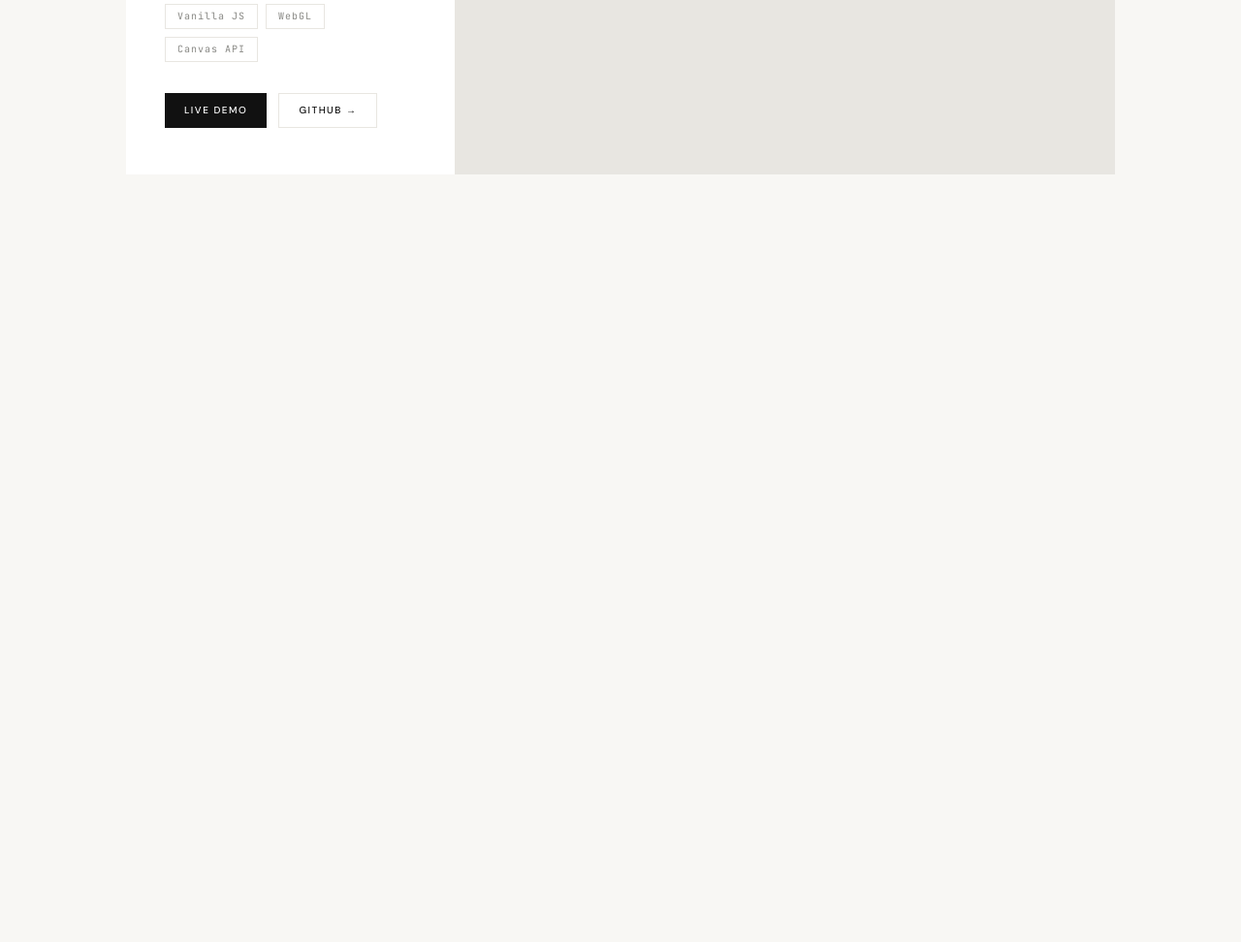
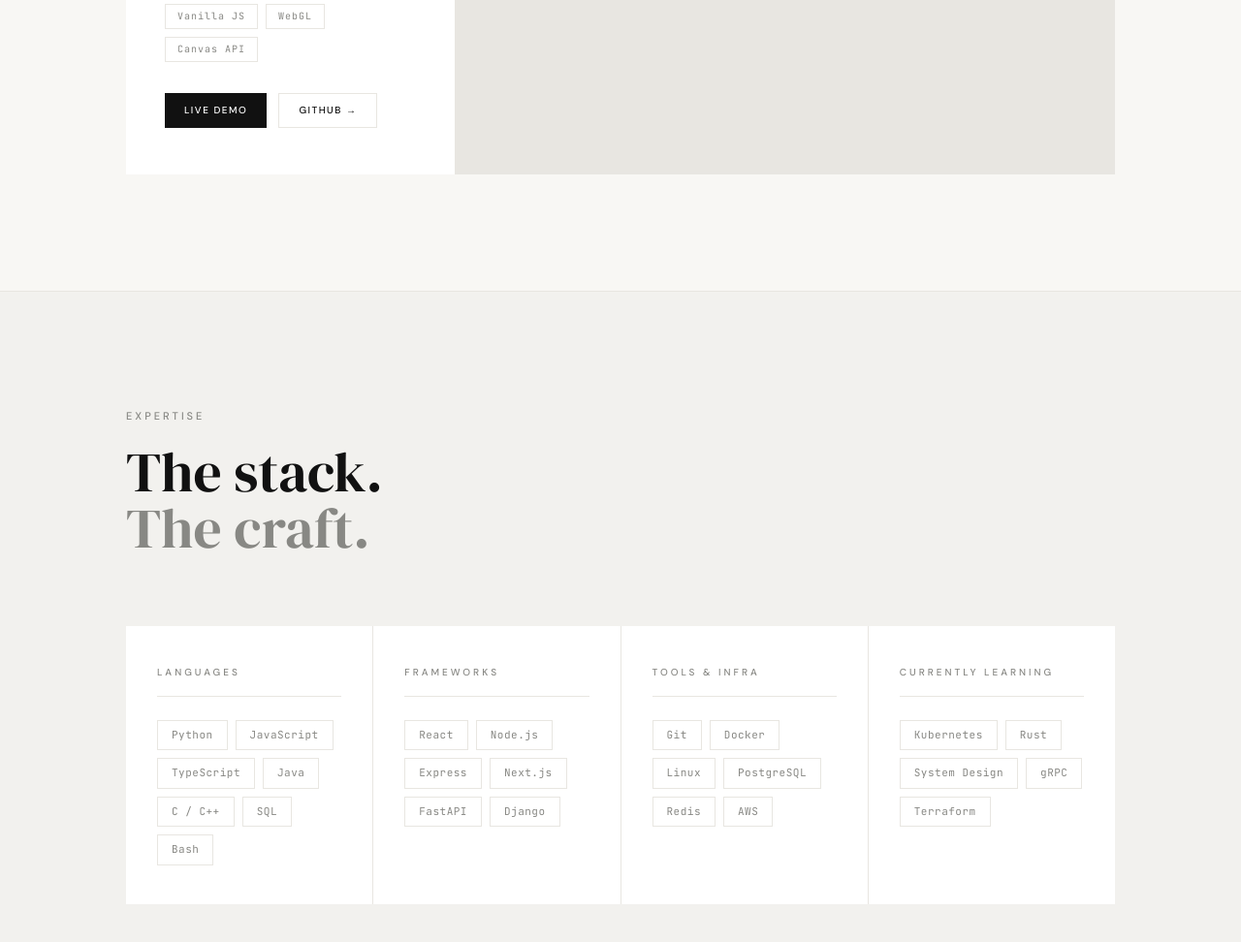
Before and after one commit to SharonShaji3/my-portfolio_custom, a plain HTML site: page index.html in a window 1280 px wide. Shown: the part 2406-3378 px from the top of the page at 97% size. Before the commit the page ends 2706 px from the top, so only its background shows below. Drawn offline with Linux system fonts and the light colour scheme.

Commit message:
added skills section with staggered pill animation

```diff
--- a/index.html
+++ b/index.html
@@ -292,5 +292,75 @@
   </div>
 </section>
 
+<!-- DIVIDER -->
+<div class="divider"></div>
+
+<!-- SKILLS -->
+<section id="skills" class="skills-section">
+  <div class="container">
+
+    <div class="skills-intro">
+      <p class="section-label reveal">Expertise</p>
+      <h2 class="skills-heading reveal reveal-d1">
+        The stack.<br />
+        <span class="dim">The craft.</span>
+      </h2>
+    </div>
+
+    <div class="skills-grid">
+
+      <!-- ✏ REPLACE: with your actual skills -->
+      <div class="skill-group" data-group="Languages">
+        <h3 class="skill-group-title">Languages</h3>
+        <div class="skill-tags">
+          <span class="skill-pill">Python</span>
+          <span class="skill-pill">JavaScript</span>
+          <span class="skill-pill">TypeScript</span>
+          <span class="skill-pill">Java</span>
+          <span class="skill-pill">C / C++</span>
+          <span class="skill-pill">SQL</span>
+          <span class="skill-pill">Bash</span>
+        </div>
+      </div>
+
+      <div class="skill-group" data-group="Frameworks">
+        <h3 class="skill-group-title">Frameworks</h3>
+        <div class="skill-tags">
+          <span class="skill-pill">React</span>
+          <span class="skill-pill">Node.js</span>
+          <span class="skill-pill">Express</span>
+          <span class="skill-pill">Next.js</span>
+          <span class="skill-pill">FastAPI</span>
+          <span class="skill-pill">Django</span>
+        </div>
+      </div>
+
+      <div class="skill-group" data-group="Tools">
+        <h3 class="skill-group-title">Tools &amp; Infra</h3>
+        <div class="skill-tags">
+          <span class="skill-pill">Git</span>
+          <span class="skill-pill">Docker</span>
+          <span class="skill-pill">Linux</span>
+          <span class="skill-pill">PostgreSQL</span>
+          <span class="skill-pill">Redis</span>
+          <span class="skill-pill">AWS</span>
+        </div>
+      </div>
+
+      <div class="skill-group" data-group="Learning">
+        <h3 class="skill-group-title">Currently Learning</h3>
+        <div class="skill-tags">
+          <span class="skill-pill">Kubernetes</span>
+          <span class="skill-pill">Rust</span>
+          <span class="skill-pill">System Design</span>
+          <span class="skill-pill">gRPC</span>
+          <span class="skill-pill">Terraform</span>
+        </div>
+      </div>
+
+    </div>
+  </div>
+</section>
+
 </body>
 </html>
--- a/script.js
+++ b/script.js
@@ -40,4 +40,24 @@ function initNavbar() {
 document.addEventListener('DOMContentLoaded', () => {
   initReveal();
   initNavbar();
+  initSkillPills();
+  /* ============================================================
+   SKILL PILLS — Staggered reveal
+============================================================ */
+function initSkillPills() {
+  const groups = document.querySelectorAll('.skill-group');
+
+  const observer = new IntersectionObserver((entries) => {
+    entries.forEach((entry) => {
+      if (!entry.isIntersecting) return;
+      const pills = entry.target.querySelectorAll('.skill-pill');
+      pills.forEach((pill, i) => {
+        setTimeout(() => pill.classList.add('visible'), i * 60);
+      });
+      observer.unobserve(entry.target);
+    });
+  }, { threshold: 0.2 });
+
+  groups.forEach((g) => observer.observe(g));
+}
 });
--- a/style.css
+++ b/style.css
@@ -454,3 +454,73 @@ section {
   transition: opacity 0.3s,
               transform 0.3s var(--ease-spring);
 }
+
+/* ============================================================
+   SKILLS
+============================================================ */
+.skills-section { background: var(--surface2); }
+
+.skills-intro { margin-bottom: 72px; }
+
+.skills-heading {
+  font-family: var(--font-display);
+  font-size: clamp(36px, 4.5vw, 60px);
+  font-weight: 400;
+  line-height: 1;
+}
+
+.skills-heading .dim { color: var(--muted); }
+
+.skills-grid {
+  display: grid;
+  grid-template-columns: repeat(4, 1fr);
+  gap: 1px;
+  background: var(--border);
+}
+
+.skill-group {
+  background: var(--surface);
+  padding: 40px 32px;
+}
+
+.skill-group-title {
+  font-size: 10px;
+  font-weight: 500;
+  letter-spacing: 3px;
+  text-transform: uppercase;
+  color: var(--muted);
+  margin-bottom: 24px;
+  padding-bottom: 16px;
+  border-bottom: 1px solid var(--border);
+}
+
+.skill-tags {
+  display: flex;
+  flex-wrap: wrap;
+  gap: 8px;
+}
+
+.skill-pill {
+  font-family: var(--font-mono);
+  font-size: 11px;
+  letter-spacing: 0.5px;
+  color: var(--muted);
+  border: 1px solid var(--border);
+  padding: 6px 14px;
+  opacity: 0;
+  transform: translateY(10px);
+  transition: opacity 0.4s var(--ease),
+              transform 0.4s var(--ease),
+              color 0.2s,
+              border-color 0.2s;
+}
+
+.skill-pill.visible {
+  opacity: 1;
+  transform: translateY(0);
+}
+
+.skill-pill:hover {
+  color: var(--text);
+  border-color: var(--text);
+}
```
